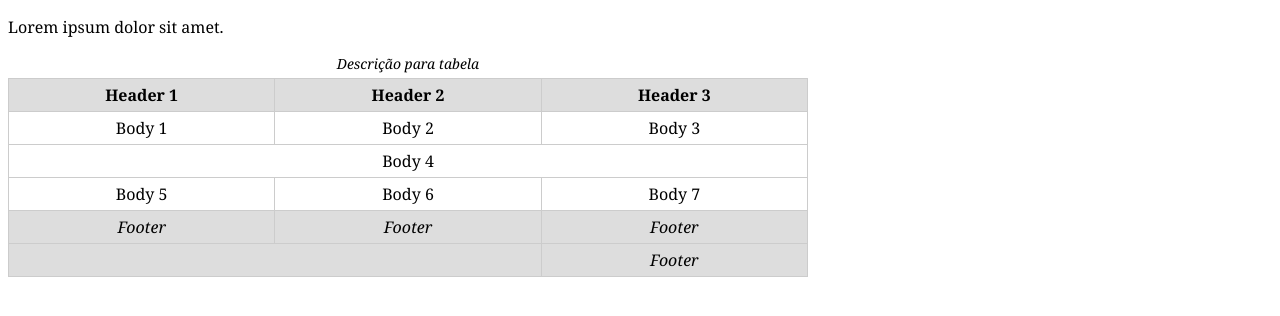
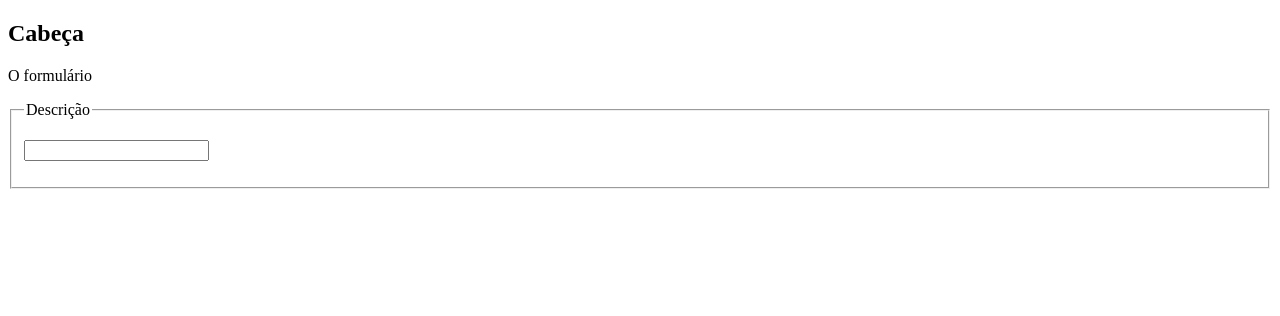
Before and after one commit to EaeDave/html5-css3-course, a plain HTML site: page index.html in a window 1280 px wide. Drawn offline with Linux system fonts and the light colour scheme.

Commit message:
Formulários e Inputs HTML - Parte 1

```diff
--- a/index.html
+++ b/index.html
@@ -4,91 +4,21 @@
     <meta charset="UTF-8">
     <meta name="viewport" content="width=device-width, initial-scale=1.0">
     <title>Document</title>
-    <style>
-        body {
-            font-family: Georgia, 'Times New Roman', Times, serif;
-        }
-
-        table {
-            width: 800px;
-            border-collapse: collapse;
-        }
-
-        table td, table th {
-            border: 1px solid #ccc;
-            padding: 5px;
-            text-align: center;
-        }
-
-        table caption {
-            caption-side: top;
-            text-align: center;
-            font-style: italic;
-            font-size: 14px;
-            margin-bottom: 5px;
-        }
-
-        tfoot td {
-            background: #ddd;
-            font-style: italic;
-        }
-
-        thead {
-            background-color: #ddd;
-        }
-
-        .responsive-table {
-            max-width: 100%;
-            overflow-x: auto;
-        }
-
-    </style>
 </head>
 <body>
-    <p>Lorem ipsum dolor sit amet.</p>
+    <section>
+        <form action="#" method="get" target="_blank" autocomplete="off">
+            <h1>Cabeça</h1>
+            <p>O formulário</p>
 
-    <div class="responsive-table">
-        <table>
-            <caption>Descrição para tabela</caption>
-            <thead>  <!-- Table Head -->
-                <tr>  <!-- Table Row -->
-                    <th>  <!-- Table Head--> Header 1</th>
-                    <th>  <!-- Table Head--> Header 2</th>
-                    <th>  <!-- Table Head--> Header 3</th>
-                </tr>
-            </thead>
+            <fieldset>
+                <legend>Descrição</legend>
+                <p>
+                    <input type="text" name="" id="">
+                </p>
+            </fieldset>
+        </form>
+    </section>
 
-            <tbody>
-                <tr>
-                    <td>Body 1</td>
-                    <td>Body 2</td>
-                    <td>Body 3</td>
-                </tr>
-
-                <tr>
-                    <td colspan="3">Body 4</td>
-                </tr>
-
-                <tr>
-                    <td>Body 5</td>
-                    <td>Body 6</td>
-                    <td>Body 7</td>
-                </tr>
-            </tbody>
-
-            <tfoot>
-                <tr>
-                    <td>Footer</td>
-                    <td>Footer</td>
-                    <td>Footer</td>
-                </tr>
-                <tr>
-                    <td colspan="2"></td>
-                    <td colspan="1" rowspan="2">Footer</td>
-                </tr>
-
-            </tfoot>
-        </table>
-    </div>
 </body>
 </html>
```
